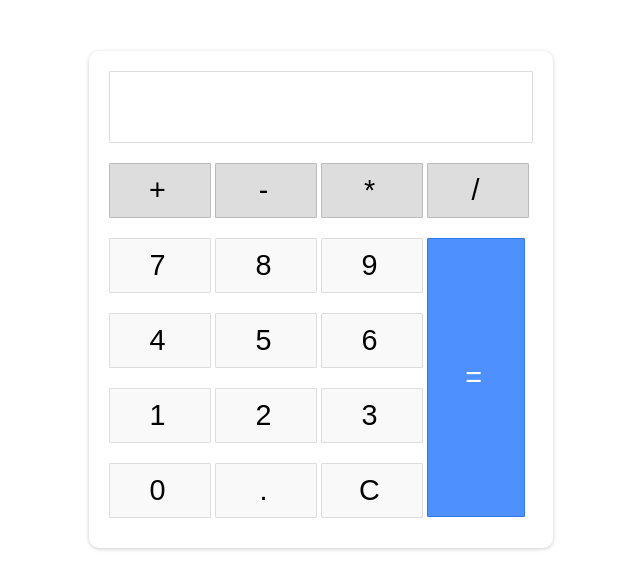
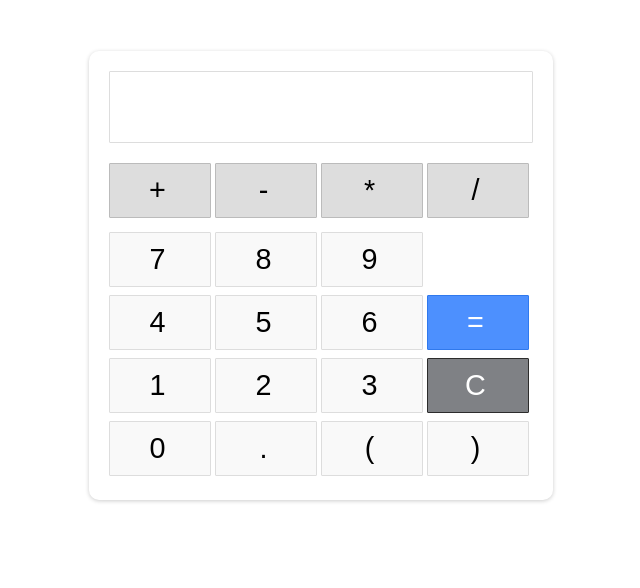
Before and after one commit to NoeOnDev/Calculator-Web-Lexical-Derivation-Tree, a React (Vite) app: page / in a window 1280 px wide. Shown: the top 588 px of the page, without its empty margins (319-959 px from the left). Built offline with nearby package versions, Linux system fonts and the light colour scheme.

Commit message:
Añadir funcionalidad de paréntesis y limpiar pantalla en la calculadora

```diff
--- a/src/components/CalculatorForm.jsx
+++ b/src/components/CalculatorForm.jsx
@@ -34,46 +34,98 @@ function CalculatorForm() {
         }
     };
 
+    const handleParenthesisClick = (parenthesis) => {
+        setInput(input + parenthesis);
+    };
+
     const handleEqualClick = () => {
-        let inputString = input;
-        let numbers = inputString.split(/\+|\-|\*|\//g);
-        let operators = inputString.replace(/[0-9]|\./g, "").split("");
-
-        let divideIndex = operators.indexOf("/");
-        while (divideIndex !== -1) {
-            numbers.splice(divideIndex, 2, numbers[divideIndex] / numbers[divideIndex + 1]);
-            operators.splice(divideIndex, 1);
-            divideIndex = operators.indexOf("/");
+        let result;
+        try {
+            result = evaluateExpression(input);
+        } catch (error) {
+            result = "Error";
+            console.error("Error evaluating expression:", error);
         }
-
-        let multiplyIndex = operators.indexOf("*");
-        while (multiplyIndex !== -1) {
-            numbers.splice(multiplyIndex, 2, numbers[multiplyIndex] * numbers[multiplyIndex + 1]);
-            operators.splice(multiplyIndex, 1);
-            multiplyIndex = operators.indexOf("*");
-        }
-
-        let subtractIndex = operators.indexOf("-");
-        while (subtractIndex !== -1) {
-            numbers.splice(subtractIndex, 2, numbers[subtractIndex] - numbers[subtractIndex + 1]);
-            operators.splice(subtractIndex, 1);
-            subtractIndex = operators.indexOf("-");
-        }
-
-        let addIndex = operators.indexOf("+");
-        while (addIndex !== -1) {
-            numbers.splice(addIndex, 2, parseFloat(numbers[addIndex]) + parseFloat(numbers[addIndex + 1]));
-            operators.splice(addIndex, 1);
-            addIndex = operators.indexOf("+");
-        }
-
-        setInput(numbers[0].toString());
+        setInput(result.toString());
         setResultDisplayed(true);
     };
 
     const handleClearClick = () => {
         setInput("");
     };
+
+    function tokenize(inputString) {
+        return inputString.split(/(\+|\-|\*|\/|\(|\))/).map(token => token.trim());
+    }
+
+    function parse(tokens) {
+        let currentNode = { type: 'expression', value: '' };
+        let rootNode = currentNode;
+        let stack = [];
+
+        for (let i = 0; i < tokens.length; i++) {
+            let token = tokens[i];
+
+            if (token === '+' || token === '-' || token === '*' || token === '/') {
+                currentNode.operator = token;
+                currentNode.right = { type: 'expression', value: '' };
+                currentNode = currentNode.right;
+            } else if (token === '(') {
+                stack.push(currentNode);
+                currentNode = { type: 'expression', value: '' };
+            } else if (token === ')') {
+                let topNode = stack.pop();
+                topNode.right = currentNode;
+                currentNode = topNode;
+            } else {
+                currentNode.value = token;
+
+                if (currentNode.parent && currentNode.parent.right) {
+                    currentNode = currentNode.parent.right;
+                } else if (i < tokens.length - 1) {
+                    currentNode.parent = { left: rootNode, operator: currentNode.operator };
+                    currentNode = currentNode.parent;
+                    rootNode = currentNode;
+                }
+            }
+        }
+
+        return rootNode;
+    }
+
+    function evaluate(node) {
+        if (!node) return 0;
+
+        if (!node.left && !node.right) {
+            return parseFloat(node.value);
+        }
+
+        let leftValue = evaluate(node.left);
+        let rightValue = evaluate(node.right);
+
+        switch (node.operator) {
+            case '+':
+                return leftValue + rightValue;
+            case '-':
+                return leftValue - rightValue;
+            case '*':
+                return leftValue * rightValue;
+            case '/':
+                if (rightValue === 0) {
+                    throw new Error("Division by zero");
+                }
+                return leftValue / rightValue;
+            default:
+                return 0;
+        }
+    }
+
+    function evaluateExpression(inputString) {
+        let tokens = tokenize(inputString);
+        let rootNode = parse(tokens);
+        let result = evaluate(rootNode);
+        return result;
+    }
 
     return (
         <div className={style.calculator}>
@@ -95,19 +147,22 @@ function CalculatorForm() {
                         <div onClick={handleNumberClick}>4</div>
                         <div onClick={handleNumberClick}>5</div>
                         <div onClick={handleNumberClick}>6</div>
+                        <div className={style.equal} id="result" onClick={handleEqualClick}>=</div>
                     </div>
                     <div className={style.numbers}>
                         <div onClick={handleNumberClick}>1</div>
                         <div onClick={handleNumberClick}>2</div>
                         <div onClick={handleNumberClick}>3</div>
+                        <div className={style.clear} id="clear" onClick={handleClearClick}>C</div>
                     </div>
                     <div className={style.numbers}>
                         <div onClick={handleNumberClick}>0</div>
                         <div onClick={handleNumberClick}>.</div>
-                        <div id="clear" onClick={handleClearClick}>C</div>
+                        <div onClick={() => handleParenthesisClick('(')}>(</div>
+                        <div onClick={() => handleParenthesisClick(')')}>)</div>
                     </div>
                 </div>
-                <div className={style.equal} id="result" onClick={handleEqualClick}>=</div>
+
             </div>
         </div>
     );
--- a/src/styles/calculatorStyle.module.css
+++ b/src/styles/calculatorStyle.module.css
@@ -69,7 +69,7 @@ body {
     width: 80px;
     text-align: center;
     padding: 10px;
-    margin: 10px 4px 10px 0;
+    margin: 4px 4px 4px 0;
     cursor: pointer;
     background-color: #f9f9f9;
     transition: border-color .2s ease-in-out, background-color .2s, box-shadow .2s;
@@ -90,11 +90,7 @@ body {
     display: inline-block;
     border: 1px solid #3079ED;
     border-radius: 1px;
-    width: 17%;
     text-align: center;
-    padding: 122px 12px;
-    margin: 10px 6px 10px 0;
-    vertical-align: top;
     cursor: pointer;
     color: #FFF;
     background-color: #4d90fe;
@@ -111,3 +107,25 @@ body {
   div.equal:active {
     font-weight: bold;
   }
+
+  div.clear {
+    display: inline-block;
+    border: 1px solid #2c2c2c;
+    border-radius: 1px;
+    text-align: center;
+    cursor: pointer;
+    color: #FFF;
+    background-color: #7f8185;
+    transition: all .2s ease-in-out;
+  }
+
+    div.clear:hover {
+        background-color: #4d4f52;
+        -webkit-box-shadow: 0px 1px 4px 0px rgba(0, 0, 0, 0.2);
+        box-shadow: 0px 1px 4px 0px rgba(0, 0, 0, 0.2);
+        border-color: #1857BB;
+    }
+
+    div.clear:active {
+        font-weight: bold;
+    }
```
